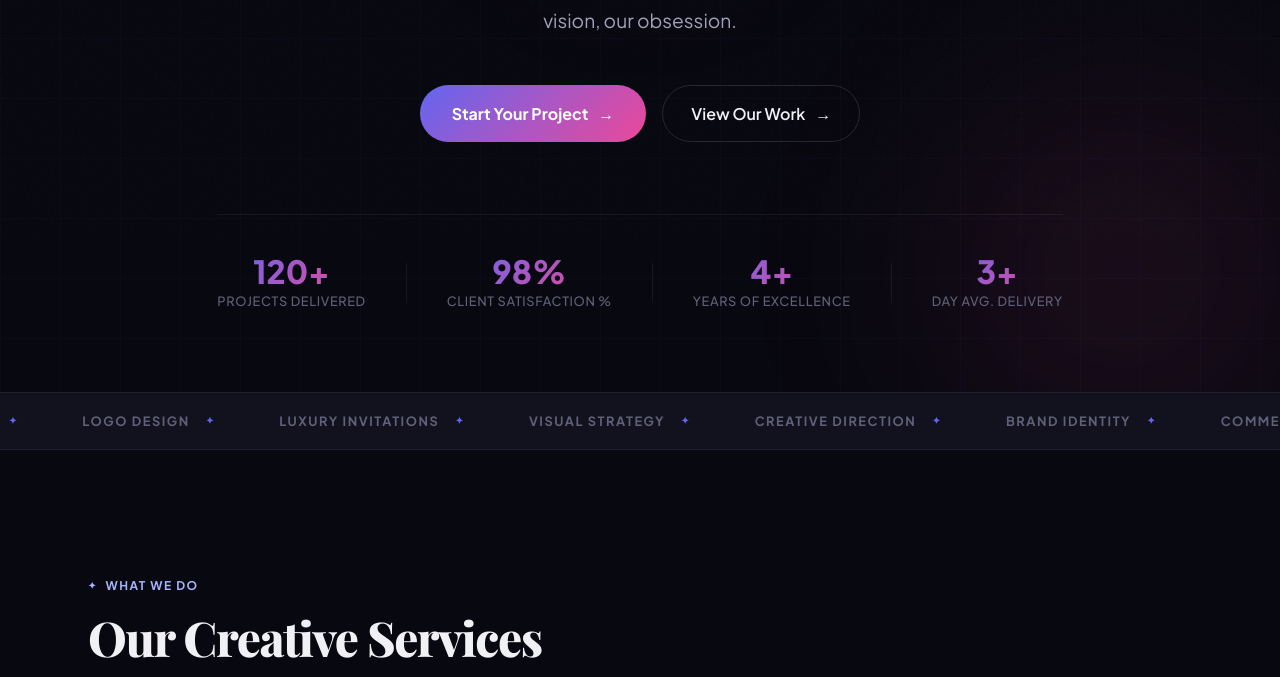
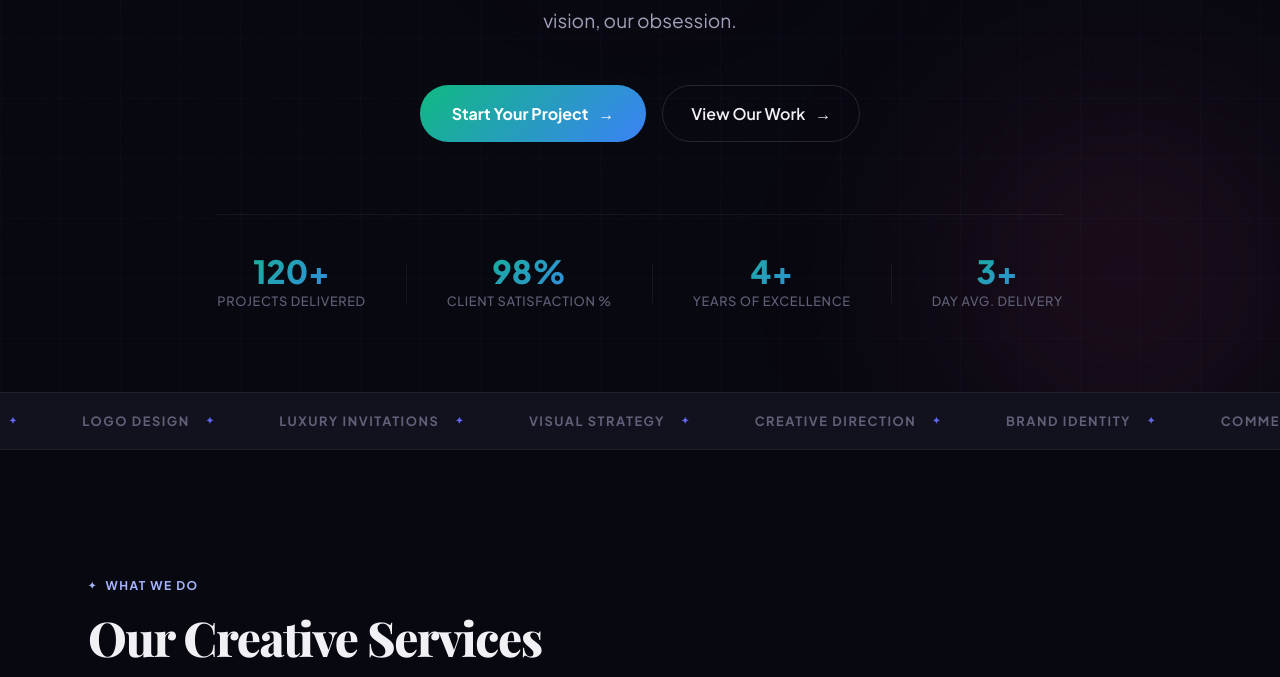
Before and after one commit to abdulwasirhabib92-sketch/Weby-Gury, a plain HTML site: page index.html in a window 1280 px wide. Shown: the part 562-1239 px from the top of the page. Drawn offline with nearby package versions, Linux system fonts and the light colour scheme; a web font is replaced by a local one.

Commit message:
Update index.html

```diff
--- a/index.html
+++ b/index.html
@@ -52,7 +52,7 @@
   --text:      #F1F1F5;
   --text2:     #A0A0B8;
   --text3:     #606078;
-  --glow:      linear-gradient(135deg, #6366F1 0%, #EC4899 100%);
+  --glow:      linear-gradient(135deg, #10b981 0%, #3b82f6 100%);
   --glow2:     linear-gradient(135deg, #8B5CF6 0%, #6366F1 50%, #EC4899 100%);
   --card-glow: 0 0 40px rgba(99,102,241,0.08);
   --radius:    16px;
```
